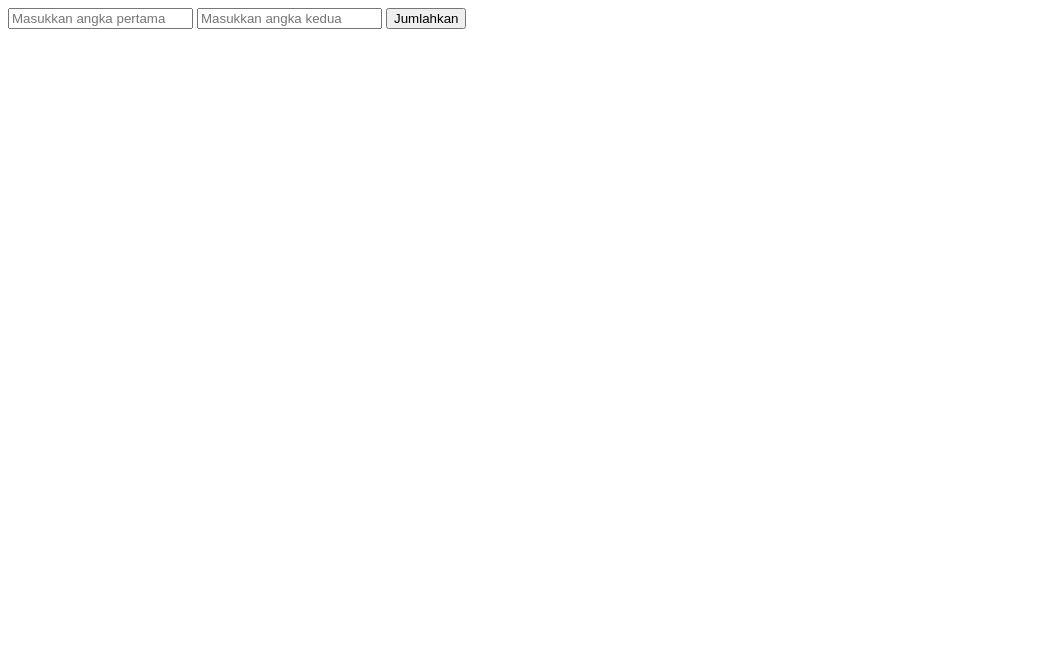
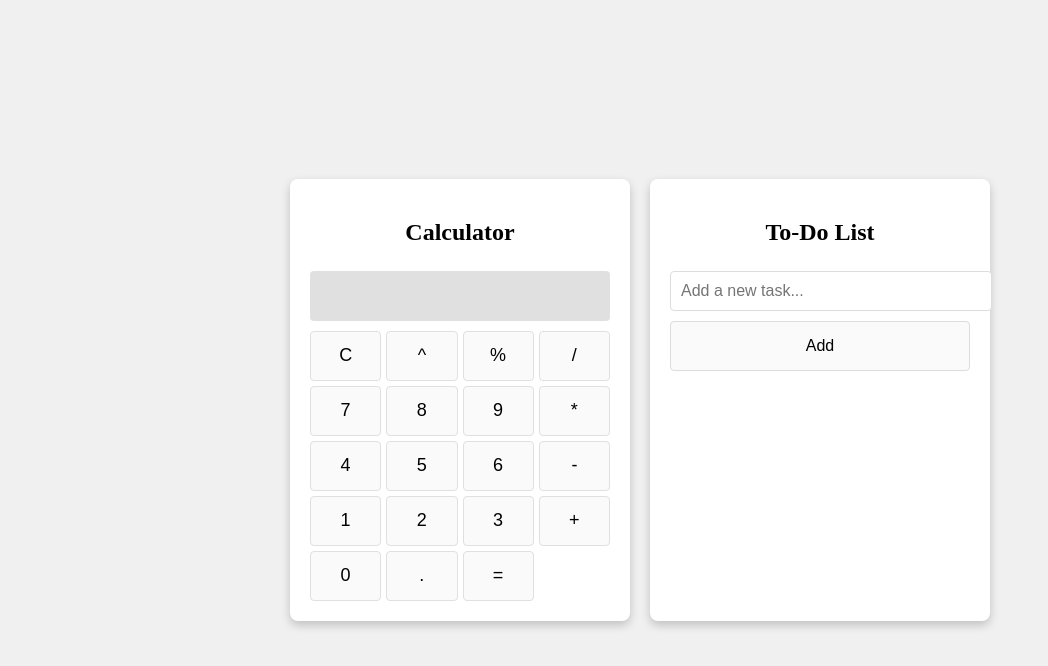
Before and after one commit to haidarfaizul/Web, a plain HTML site: page Modul2/index.html in a window 1280 px wide. Shown: the whole page, without its empty margins (0-1048 px from the left). Drawn offline with Linux system fonts and the light colour scheme.

Commit message:
updated tugas praktikum

```diff
--- /dev/null
+++ b/Modul2/index.css
@@ -0,0 +1,87 @@
+body {
+  display: flex;
+  justify-content: center;
+  align-items: center;
+  height: 100vh;
+  background-color: #f0f0f0;
+  margin: 0;
+}
+
+.container {
+  display: flex;
+  gap: 20px;
+}
+
+.calculator,
+.todo-app {
+  width: 300px;
+  background-color: #fff;
+  padding: 20px;
+  border-radius: 8px;
+  box-shadow: 0px 4px 10px rgba(0, 0, 0, 0.2);
+}
+
+h2 {
+  text-align: center;
+}
+
+#display {
+  width: 100%;
+  height: 50px;
+  border: none;
+  background-color: #e0e0e0;
+  text-align: right;
+  font-size: 24px;
+  padding: 10px;
+  box-sizing: border-box;
+  margin-bottom: 10px;
+}
+
+.buttons {
+  display: grid;
+  grid-template-columns: repeat(4, 1fr);
+  gap: 5px;
+}
+
+button {
+  width: 100%;
+  height: 50px;
+  font-size: 18px;
+  border: 1px solid #e0e0e0;
+  background-color: #fafafa;
+  cursor: pointer;
+  border-radius: 4px;
+}
+
+button:hover {
+  background-color: #f0f0f0;
+}
+
+input,
+.todo-app button {
+  width: 100%;
+  padding: 10px;
+  margin: 5px 0;
+  border: 1px solid #ddd;
+  border-radius: 4px;
+  font-size: 16px;
+}
+
+ul {
+  list-style-type: none;
+  padding: 0;
+}
+
+li {
+  background-color: #fafafa;
+  margin: 5px 0;
+  padding: 10px;
+  border-radius: 4px;
+  display: flex;
+  justify-content: space-between;
+}
+
+button.edit,
+button.delete {
+  margin-left: 5px;
+}
--- a/Modul2/index.html
+++ b/Modul2/index.html
@@ -1,14 +1,46 @@
 <!DOCTYPE html>
-<html>
+<html lang="en">
   <head>
-    <title>Kalkulator Sederhana</title>
+    <meta charset="UTF-8" />
+    <meta name="viewport" content="width=device-width, initial-scale=1.0" />
+    <title>Calculator & To-Do List</title>
+    <link rel="stylesheet" href="index.css" />
   </head>
   <body>
-    <input type="number" id="angka1" placeholder="Masukkan angka pertama" />
-    <input type="number" id="angka2" placeholder="Masukkan angka kedua" />
-    <button onclick="jumlahkan()">Jumlahkan</button>
-    <p id="hasil"></p>
+    <div class="container">
+      <div class="calculator">
+        <h2>Calculator</h2>
+        <input type="text" id="display" disabled />
+        <div class="buttons">
+          <button onclick="clearDisplay()">C</button>
+          <button onclick="appendToDisplay('^')">^</button>
+          <button onclick="appendToDisplay('%')">%</button>
+          <button onclick="appendToDisplay('/')">/</button>
+          <button onclick="appendToDisplay('7')">7</button>
+          <button onclick="appendToDisplay('8')">8</button>
+          <button onclick="appendToDisplay('9')">9</button>
+          <button onclick="appendToDisplay('*')">*</button>
+          <button onclick="appendToDisplay('4')">4</button>
+          <button onclick="appendToDisplay('5')">5</button>
+          <button onclick="appendToDisplay('6')">6</button>
+          <button onclick="appendToDisplay('-')">-</button>
+          <button onclick="appendToDisplay('1')">1</button>
+          <button onclick="appendToDisplay('2')">2</button>
+          <button onclick="appendToDisplay('3')">3</button>
+          <button onclick="appendToDisplay('+')">+</button>
+          <button onclick="appendToDisplay('0')">0</button>
+          <button onclick="appendToDisplay('.')">.</button>
+          <button onclick="calculate()">=</button>
+        </div>
+      </div>
 
-    <script src="script.js"></script>
+      <div class="todo-app">
+        <h2>To-Do List</h2>
+        <input type="text" id="todo-input" placeholder="Add a new task..." />
+        <button onclick="addTodo()">Add</button>
+        <ul id="todo-list"></ul>
+      </div>
+    </div>
+    <script src="index.js"></script>
   </body>
 </html>
--- /dev/null
+++ b/Modul2/index.js
@@ -0,0 +1,65 @@
+// Kalkulator Functions
+function appendToDisplay(value) {
+  document.getElementById("display").value += value;
+}
+
+function clearDisplay() {
+  document.getElementById("display").value = "";
+}
+
+function calculate() {
+  let displayValue = document.getElementById("display").value;
+
+  // Handle power operator (^)
+  displayValue = displayValue.replace(/\^/g, "**");
+
+  try {
+    const result = eval(displayValue);
+    document.getElementById("display").value = result;
+  } catch (error) {
+    document.getElementById("display").value = "Error";
+  }
+}
+
+// To-Do List Functions
+function addTodo() {
+  const input = document.getElementById("todo-input");
+  const todoText = input.value.trim();
+
+  if (todoText === "") {
+    alert("Please enter a task.");
+    return;
+  }
+
+  const todoList = document.getElementById("todo-list");
+  const li = document.createElement("li");
+
+  const textNode = document.createTextNode(todoText);
+  li.appendChild(textNode);
+
+  const editBtn = document.createElement("button");
+  editBtn.textContent = "Edit";
+  editBtn.className = "edit";
+  editBtn.onclick = () => editTodoItem(li, input);
+  li.appendChild(editBtn);
+
+  const deleteBtn = document.createElement("button");
+  deleteBtn.textContent = "Delete";
+  deleteBtn.className = "delete";
+  deleteBtn.onclick = () => deleteTodoItem(li);
+  li.appendChild(deleteBtn);
+
+  todoList.appendChild(li);
+  input.value = "";
+}
+
+function editTodoItem(li, input) {
+  const newText = prompt("Edit your task:", li.firstChild.nodeValue);
+  if (newText !== null && newText.trim() !== "") {
+    li.firstChild.nodeValue = newText.trim();
+  }
+}
+
+function deleteTodoItem(li) {
+  li.parentNode.removeChild(li);
+}
--- a/Modul2/script.js
+++ /dev/null
@@ -1,11 +0,0 @@
-function jumlahkan() {
-  // Ambil nilai dari input
-  let angka1 = parseInt(document.getElementById("angka1").value);
-  let angka2 = parseInt(document.getElementById("angka2").value);
-
-  // Hitung jumlah
-  let hasil = angka1 + angka2;
-
-  // Tampilkan hasil
-  document.getElementById("hasil").textContent = "Hasil penjumlahan: " + hasil;
-}
```
